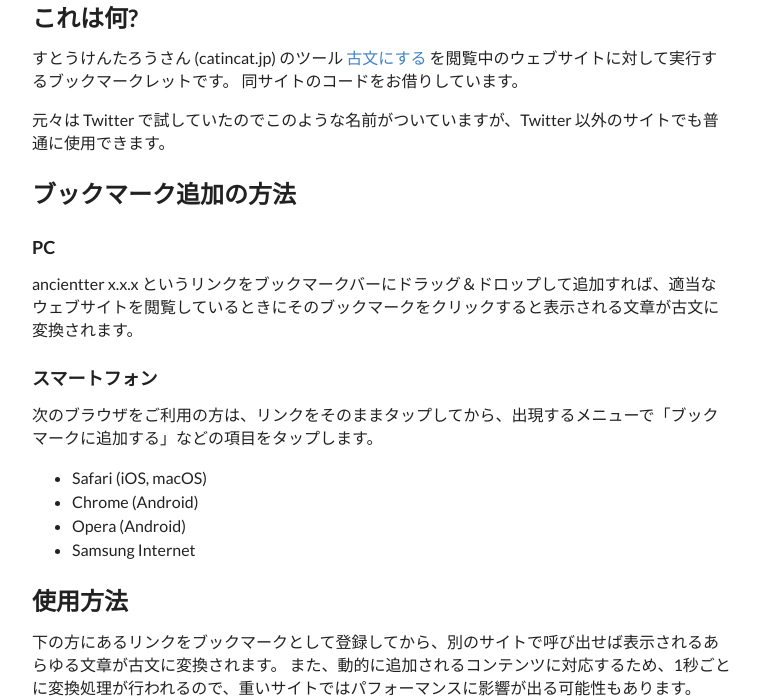
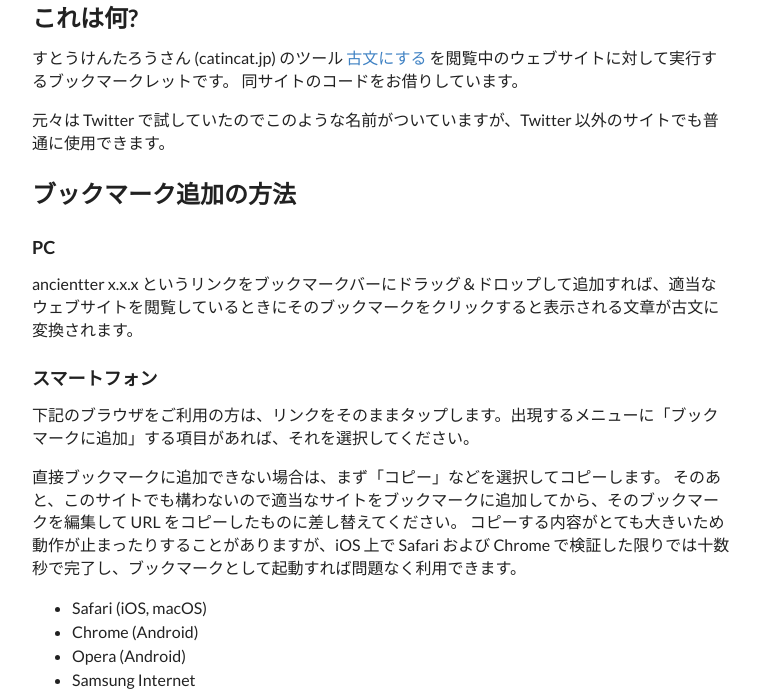
Before and after one commit to rtanpo440/ancientter, a plain HTML site: page index.html in a window 1280 px wide. Shown: the part 132-830 px from the top of the page, without its empty margins (258-1018 px from the left). Drawn offline with nearby package versions, Linux system fonts and the light colour scheme.

Commit message:
スマートフォンでのブックマーク追加に関する説明を修正

```diff
--- a/index.html
+++ b/index.html
@@ -77,7 +77,12 @@
                 スマートフォン
             </h3>
             <p>
-                次のブラウザをご利用の方は、リンクをそのままタップしてから、出現するメニューで「ブックマークに追加する」などの項目をタップします。
+                下記のブラウザをご利用の方は、リンクをそのままタップします。出現するメニューに「ブックマークに追加」する項目があれば、それを選択してください。
+            </p>
+            <p>
+                直接ブックマークに追加できない場合は、まず「コピー」などを選択してコピーします。
+                そのあと、このサイトでも構わないので適当なサイトをブックマークに追加してから、そのブックマークを編集して URL をコピーしたものに差し替えてください。
+                コピーする内容がとても大きいため動作が止まったりすることがありますが、iOS 上で Safari および Chrome で検証した限りでは十数秒で完了し、ブックマークとして起動すれば問題なく利用できます。
             </p>
             <ul>
                 <li>Safari (iOS, macOS)</li>
```
